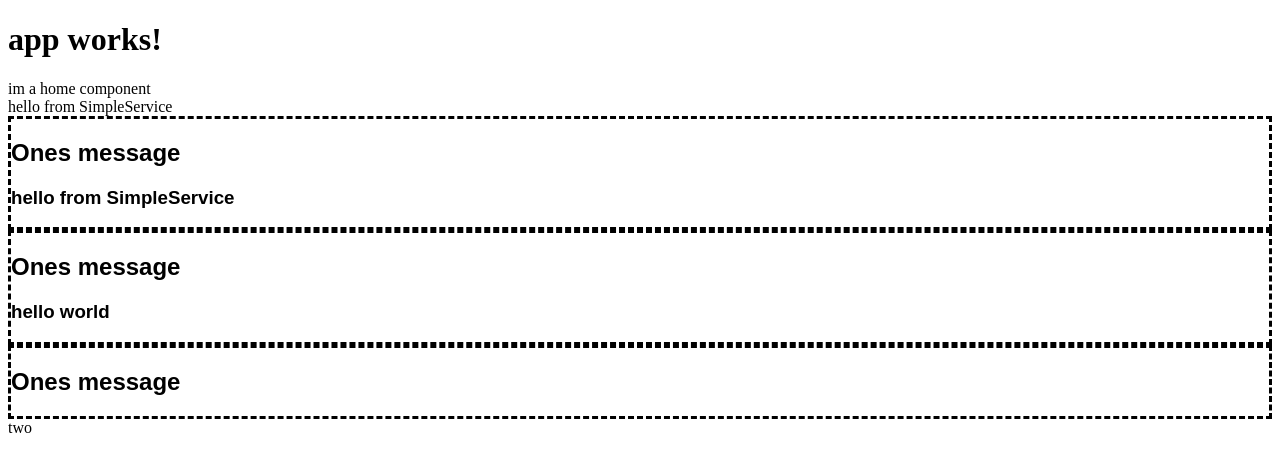
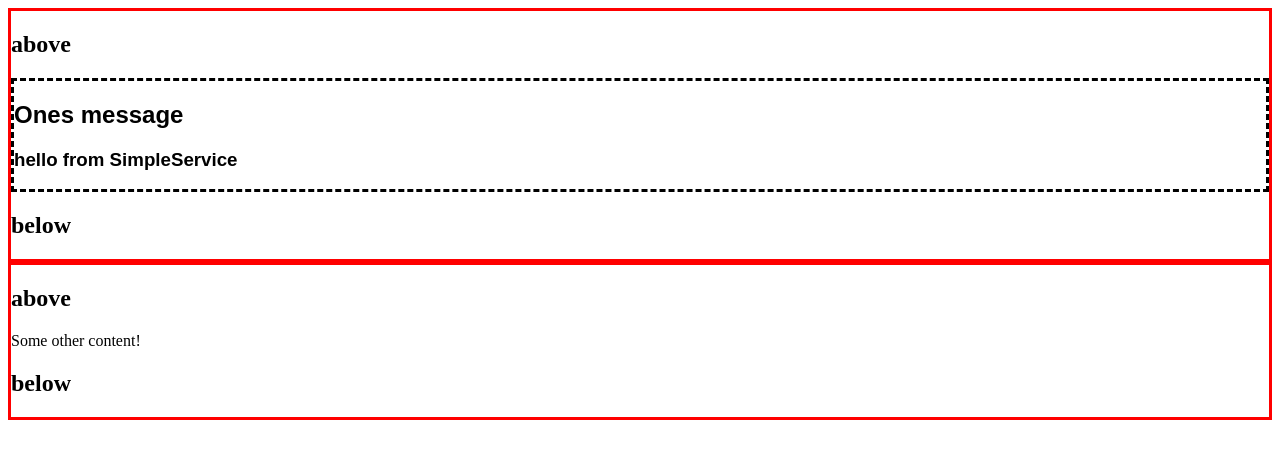
Before and after one commit to wallowallo/custom-component-lesson, an Angular app: page / in a window 1280 px wide. Shown: the top 472 px of the page. Built offline with nearby package versions, Linux system fonts and the light colour scheme.

Commit message:
transclusion

```diff
--- a/src/app/app.component.html
+++ b/src/app/app.component.html
@@ -1,6 +1 @@
-<h1>
-  {{title}}
-</h1>
 <home></home>
-<widget-one></widget-one>
-<widget-two></widget-two>
--- a/src/app/home/home.component.ts
+++ b/src/app/home/home.component.ts
@@ -4,10 +4,17 @@ import { SimpleService } from '../services/service.module';
 @Component({
   selector: 'home',
   template: `
-  <div>im a home component</div>
-  <div>{{simpleService.message}}</div>
-  <widget-one [message]="simpleService.message"></widget-one>
-    <widget-one [message]="'hello world'"></widget-one>
+  <widget-two>
+
+    <widget-one [message]="simpleService.message"></widget-one>
+
+  </widget-two>
+
+  <widget-two>
+
+    Some other content!
+
+  </widget-two>
   `
 })
 export class HomeComponent {
--- a/src/app/widgets/widget-two.component.ts
+++ b/src/app/widgets/widget-two.component.ts
@@ -2,7 +2,17 @@ import { Component } from '@angular/core';
 
 @Component({
   selector: 'widget-two',
-  template: `<div>two</div>`
+  template: `
+  <h2>above</h2>
+  <ng-content></ng-content>
+  <h2>below</h2>
+  `,
+  styles: [`
+    :host{
+      display: block;
+      border: 3px solid red;
+    }
+    `]
 })
 export class WidgetTwoComponent {
   selected = true;
```
